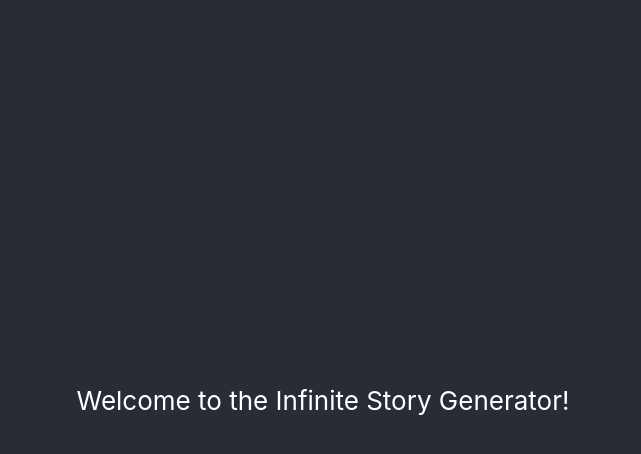
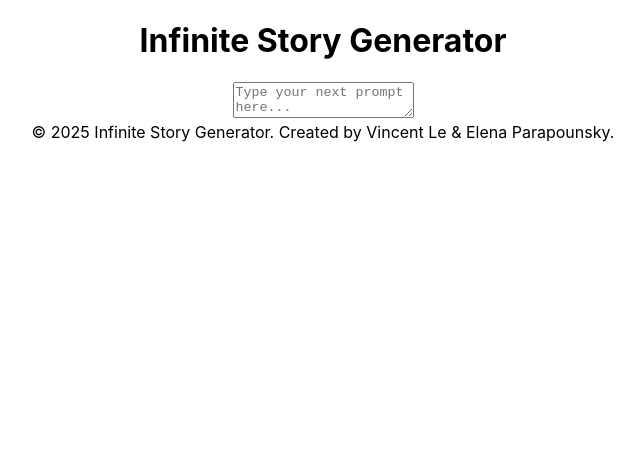
Before and after one commit to eparapounsky/infinite-story, a React (Create React App) app in the folder frontend/: page / in a window 1280 px wide. Shown: the top 454 px of the page, without its empty margins (317-958 px from the left). Built offline with nearby package versions, Linux system fonts and the light colour scheme.

Commit message:
add textarea and footer

```diff
--- a/frontend/src/App.js
+++ b/frontend/src/App.js
@@ -3,11 +3,15 @@ import './App.css';
 function App() {
   return (
     <div className="App">
-      <header className="App-header">
-        <p>
-          Welcome to the Infinite Story Generator!
-        </p>
-      </header>
+      {/* <header className="App-header">
+        <p>Infinite Story Generator</p>
+      </header> */}
+
+      <h1>Infinite Story Generator</h1>
+
+      <textarea placeholder="Type your next prompt here..."></textarea>
+
+      <footer>© 2025 Infinite Story Generator. Created by Vincent Le & Elena Parapounsky.</footer>
     </div>
   );
 }
```
